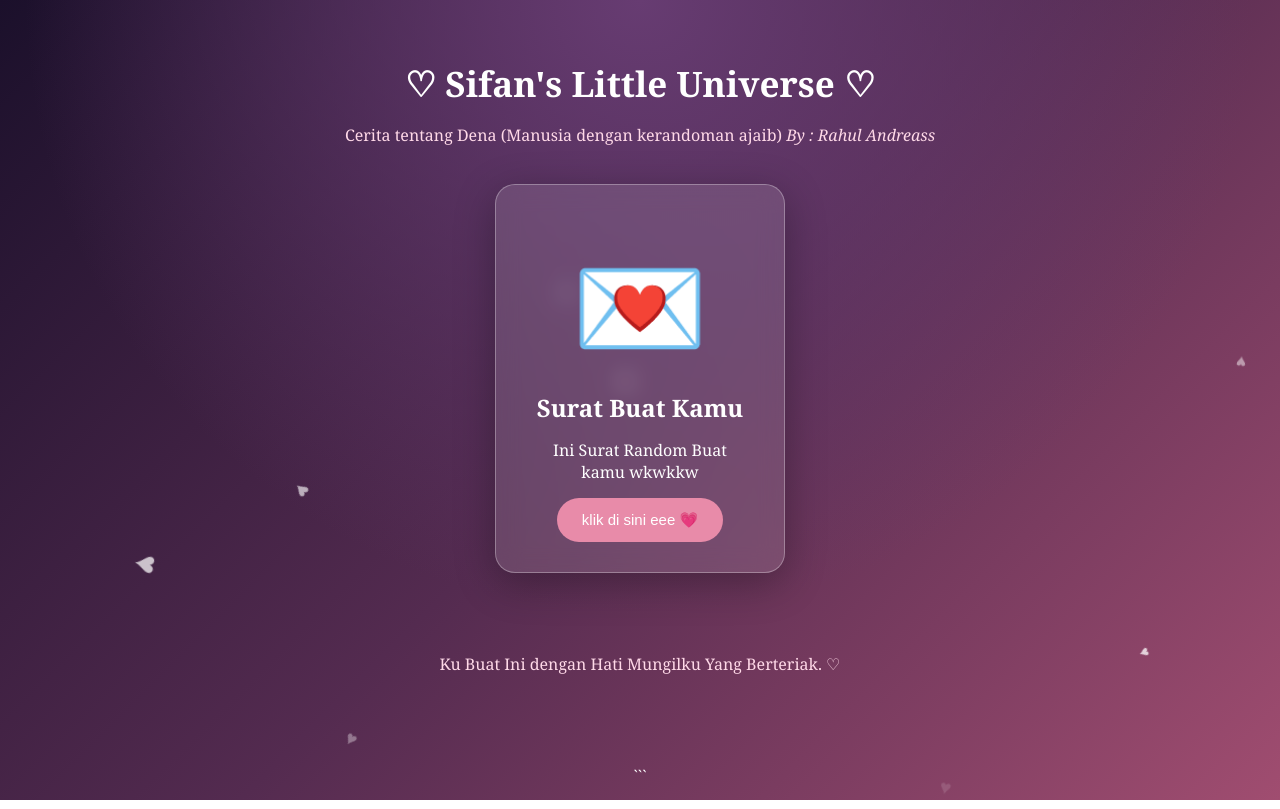
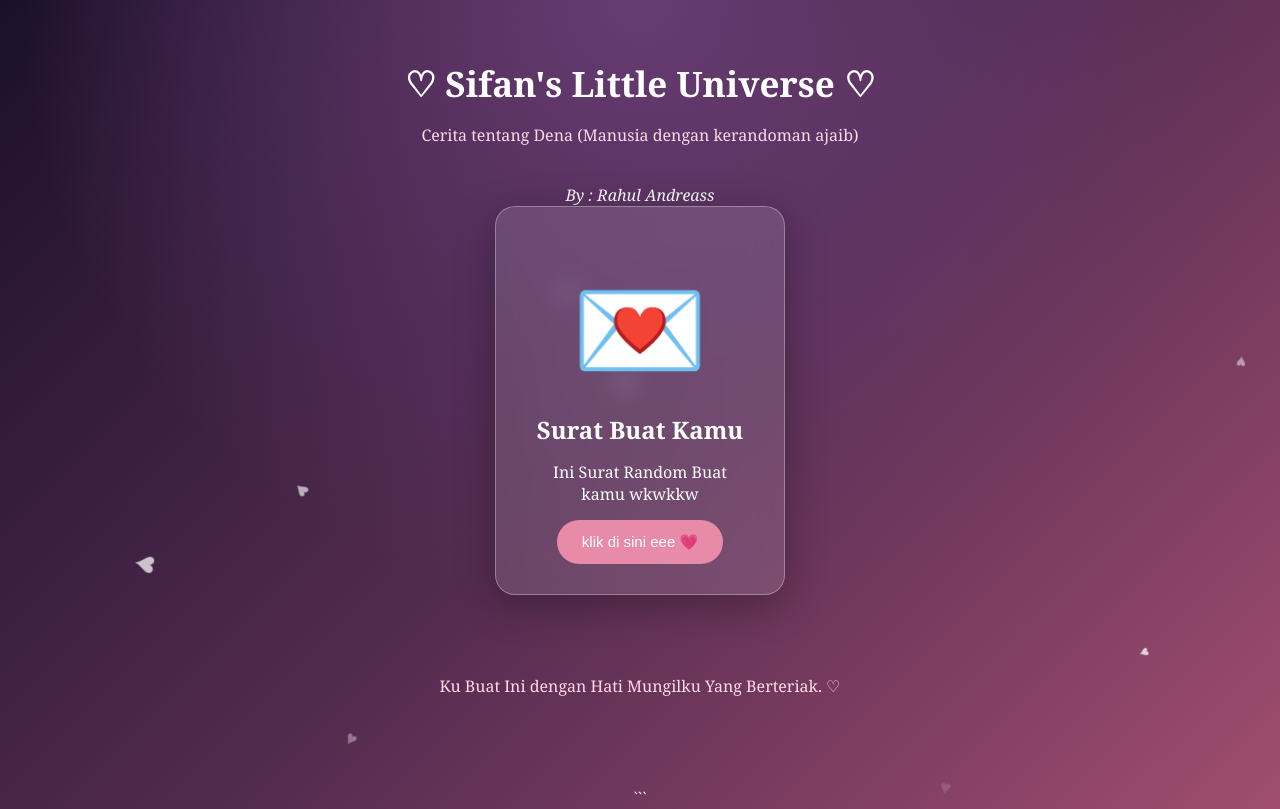
Before and after one commit to rahulandreass/sifanalbum2, a plain HTML site: page index.html in a window 1280 px wide. Drawn offline with Linux system fonts and the light colour scheme.

Commit message:
Update index.html

```diff
--- a/index.html
+++ b/index.html
@@ -245,8 +245,9 @@ footer {
     <h1>♡ Sifan's Little Universe ♡</h1>
 
     <p class="subtitle">
-        Cerita tentang Dena (Manusia dengan kerandoman ajaib) <i>By : Rahul Andreass</i>
+        Cerita tentang Dena (Manusia dengan kerandoman ajaib)
     </p>
+    <i>By : Rahul Andreass</i>
 
     <!-- KOTAK SURAT -->
 
```
